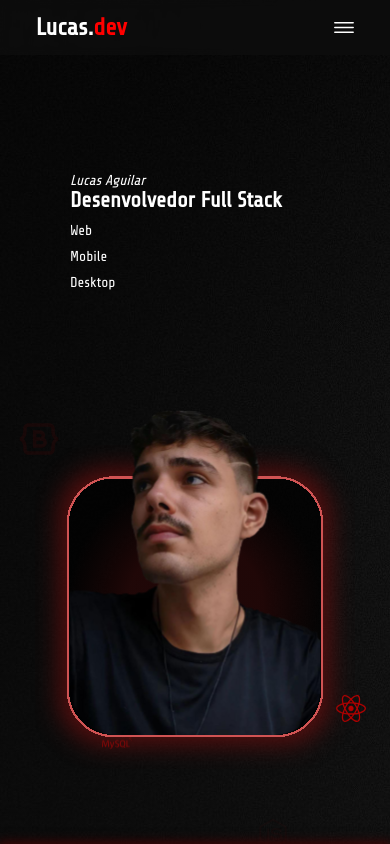
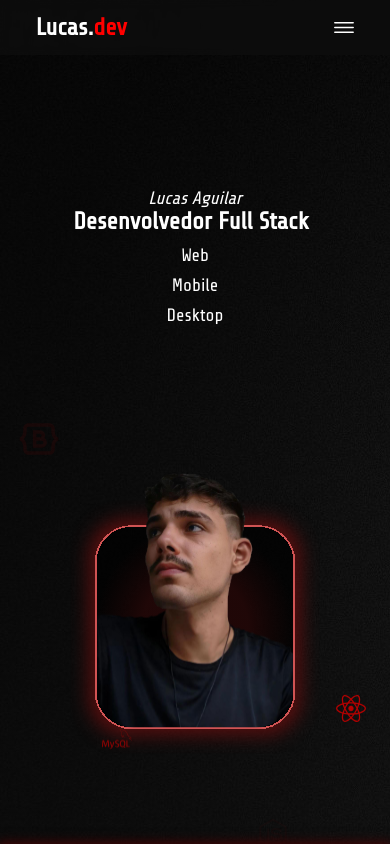
Before and after one commit to LucasSAguilar/portfolio_2024, a React (Create React App) app: page / in a window 390 px wide. Shown: the top 844 px of the page. Built offline with nearby package versions, Linux system fonts and the light colour scheme.

Commit message:
Ajustes de responsividade

```diff
--- a/src/componentes/FotoLucas/styles.css
+++ b/src/componentes/FotoLucas/styles.css
@@ -21,6 +21,11 @@
         width: 320px;
    }
 }
+@media screen and (max-width: 850px) {
+    .image-lucas {
+        width: 250px;
+   }
+}
 @media screen and (max-height: 450px) {
     .image-lucas {
         width: 200px;
--- a/src/telas/Home/styles.css
+++ b/src/telas/Home/styles.css
@@ -127,23 +127,42 @@
   }
 }
 
-@media screen and (max-width: 650px) {
-  .apresentacao-home {
-    margin-top: 100px;
-    width: 250px;
-  }
-
+@media screen and (max-width: 1000px) {
   .nome-apresentacao-home {
-    font-size: 1.2rem;
+    font-size: 1rem;
   }
 
   .titulo-apresentacao-home,
   .texto-destaque {
-    font-size: 1.8rem;
+    font-size: 2rem;
   }
 
   .areas-atuacao-apresentacao-home {
-    font-size: 1.2rem;
+    font-size: 1rem;
+  }
+}
+
+@media screen and (max-width: 650px) {
+  .apresentacao-home {
+    margin-top: 100px;
+  }
+
+  .nome-apresentacao-home {
+    font-size: 1.5rem;
+    text-align: center;
+  }
+
+  .titulo-apresentacao-home,
+  .texto-destaque {
+    font-size: 2rem;
+    text-align: center;
+
+  }
+
+  .areas-atuacao-apresentacao-home {
+    font-size: 1.5rem;
+    text-align: center;
+
   }
 
   .posicionamento-home {
```
